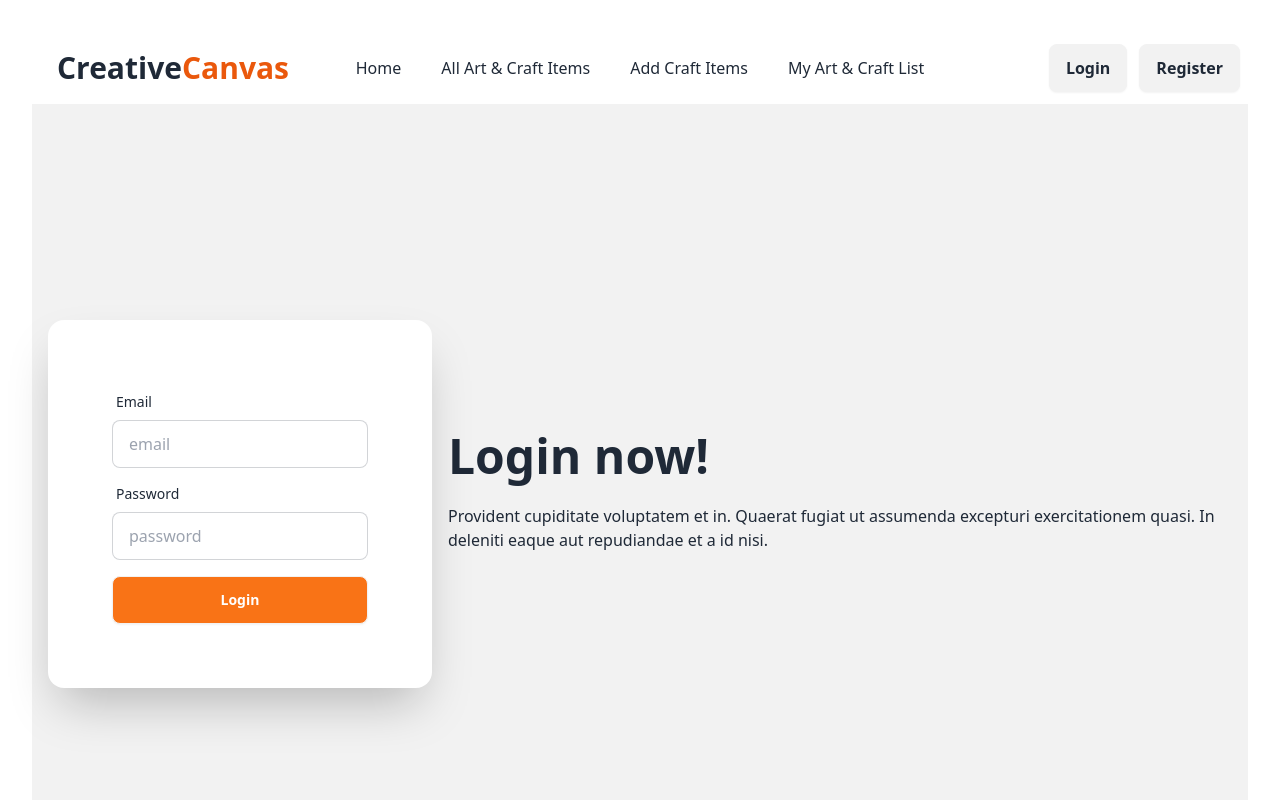
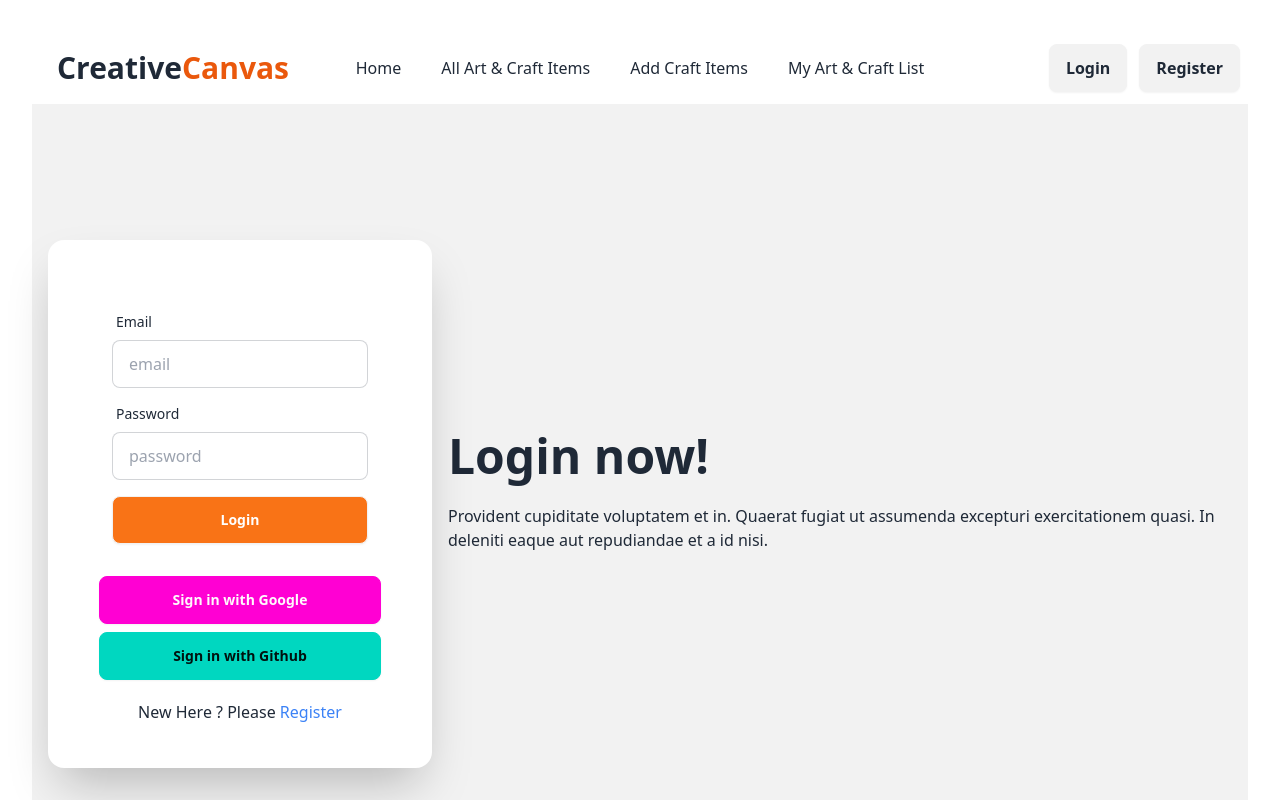
Before and after one commit to Muhammad-sefat/Creative-Canvas-Client-site, a React (Vite) app: page /login in a window 1280 px wide. Shown: the top 800 px of the page. Built offline with nearby package versions, Linux system fonts and the light colour scheme; no server answers.

Commit message:
Add Google Login Section

```diff
--- a/src/Components/AuthProvider.jsx
+++ b/src/Components/AuthProvider.jsx
@@ -2,11 +2,16 @@ import {
   createUserWithEmailAndPassword,
   onAuthStateChanged,
   signInWithEmailAndPassword,
+  GoogleAuthProvider,
+  signInWithPopup,
 } from "firebase/auth";
 import { createContext, useEffect, useState } from "react";
 import auth from "./Firebase.config";
 
+const googleProvider = new GoogleAuthProvider();
+
 export const AuthContext = createContext(null);
+
 const AuthProvider = ({ children }) => {
   const [user, setUser] = useState();
   const [loading, setLoading] = useState(true);
@@ -28,11 +33,17 @@ const AuthProvider = ({ children }) => {
     return createUserWithEmailAndPassword(auth, email, password);
   };
   const signinUser = (email, password) => {
+    setLoading(true);
     return signInWithEmailAndPassword(auth, email, password);
+  };
+  const signInWithGoogle = () => {
+    setLoading(true);
+    return signInWithPopup(auth, googleProvider);
   };
   const userInfo = {
     createUser,
     signinUser,
+    signInWithGoogle,
     user,
     loading,
   };
--- a/src/Components/Navbar.jsx
+++ b/src/Components/Navbar.jsx
@@ -1,6 +1,10 @@
+import { useContext } from "react";
 import { Link, NavLink } from "react-router-dom";
+import { AuthContext } from "./AuthProvider";
 
 const Navbar = () => {
+  const { user } = useContext(AuthContext);
+  console.log(user);
   return (
     <div>
       <div className="navbar bg-base-100">
--- a/src/Components/Pages/Login.jsx
+++ b/src/Components/Pages/Login.jsx
@@ -2,9 +2,10 @@ import { useContext } from "react";
 import { useForm } from "react-hook-form";
 import toast from "react-hot-toast";
 import { AuthContext } from "../AuthProvider";
+import { NavLink } from "react-router-dom";
 
 const Login = () => {
-  const { signinUser } = useContext(AuthContext);
+  const { signinUser, signInWithGoogle } = useContext(AuthContext);
   const {
     register,
     handleSubmit,
@@ -18,6 +19,22 @@ const Login = () => {
         toast("Login Successfully");
       })
       .catch(() => toast("Please Provide Valid Email & Password"));
+  };
+
+  const googleSignInBtn = () => {
+    signInWithGoogle()
+      .then(() => {
+        toast("Login Successfully");
+      })
+      .catch((error) => toast(error));
+  };
+
+  const GithubSignInBtn = () => {
+    githubSignIn()
+      .then(() => {
+        toast("Login Successfully");
+      })
+      .catch((error) => toast(error));
   };
 
   return (
@@ -65,6 +82,27 @@ const Login = () => {
               <button className="btn  bg-orange-500 text-white">Login</button>
             </div>
           </form>
+          <div className="text-center pb-2">
+            <button
+              onClick={googleSignInBtn}
+              className="btn btn-secondary md:w-[88%] mx-auto mb-2"
+            >
+              Sign in with Google
+            </button>
+            <button
+              onClick={GithubSignInBtn}
+              className="btn btn-accent md:w-[88%] mx-auto"
+            >
+              Sign in with Github
+            </button>
+          </div>
+          <p className="text-center py-3">
+            New Here ? Please{" "}
+            <NavLink to={"/register"}>
+              {" "}
+              <span className="text-blue-500 font-medium">Register</span>
+            </NavLink>
+          </p>
         </div>
       </div>
     </div>
```
